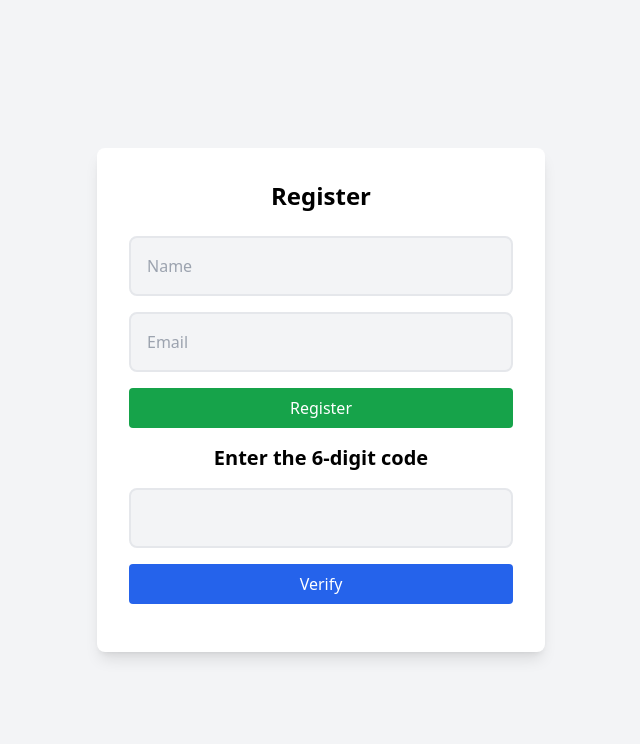
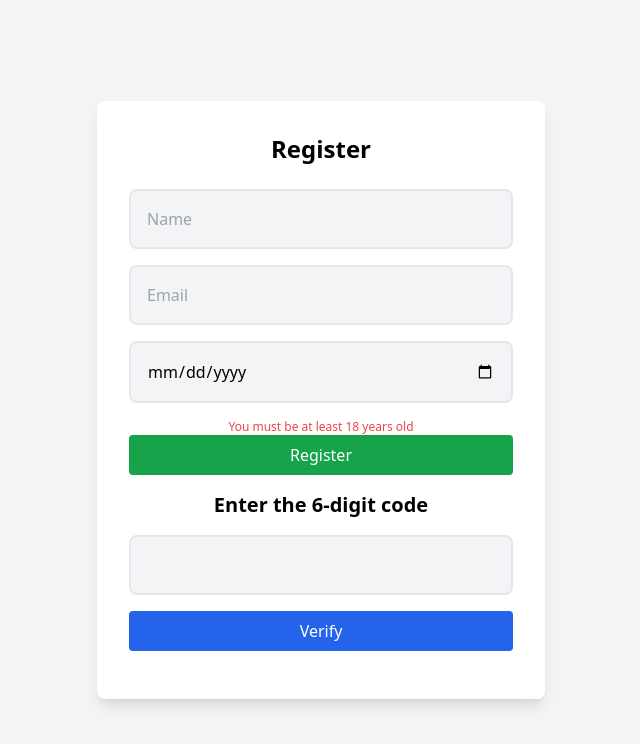
Before and after one commit to Crypt0Hackers/BallotVoting, a Next.js app: page / in a window 1280 px wide. Both pictures are taken after a click on the button "Register". Shown: the top 744 px of the page, without its empty margins (319-959 px from the left). Built offline with nearby package versions, Linux system fonts and the light colour scheme; no server answers.

Commit message:
added age restriction

```diff
--- a/src/pages/Admin.js
+++ b/src/pages/Admin.js
@@ -71,35 +71,35 @@ export default function Admin() {
                     <input
                         type="text"
                         placeholder="Candidate Name"
-                        className="w-full border border-gray-300 p-2 rounded"
+                        className="w-full border border-gray-300 p-2 rounded text-black"
                         value={name}
                         onChange={(e) => setName(e.target.value)}
                     />
                     <input
                         type="text"
                         placeholder="Party ShortCut"
-                        className="w-full border border-gray-300 p-2 rounded"
+                        className="w-full border border-gray-300 p-2 rounded text-black"
                         value={partyShortCut}
                         onChange={(e) => setPartyShortCut(e.target.value)}
                     />
                     <input
                         type="text"
                         placeholder="Party Flag"
-                        className="w-full border border-gray-300 p-2 rounded"
+                        className="w-full border border-gray-300 p-2 rounded text-black"
                         value={partyFlag}
                         onChange={(e) => setPartyFlag(e.target.value)}
                     />
                     <input
                         type="number"
                         placeholder="State Code"
-                        className="w-full border border-gray-300 p-2 rounded"
+                        className="w-full border border-gray-300 p-2 rounded text-black"
                         value={stateCode}
                         onChange={(e) => setStateCode(e.target.value)}
                     />
                     <input
                         type="number"
                         placeholder="Constituency Code"
-                        className="w-full border border-gray-300 p-2 rounded"
+                        className="w-full border border-gray-300 p-2 rounded text-black"
                         value={constituencyCode}
                         onChange={(e) => setConstituencyCode(e.target.value)}
                     />
@@ -107,7 +107,7 @@ export default function Admin() {
                     <input
                         type="text"
                         placeholder="Start Time"
-                        className="w-full border border-gray-300 p-2 rounded"
+                        className="w-full border border-gray-300 p-2 rounded text-black"
                         value={startTime}
                         onChange={(e) => setStartTime(e.target.value)}
                     />
@@ -115,7 +115,7 @@ export default function Admin() {
                     <input
                         type="text"
                         placeholder="End Time"
-                        className="w-full border border-gray-300 p-2 rounded"
+                        className="w-full border border-gray-300 p-2 rounded text-black"
                         value={endTime}
                         onChange={(e) => setEndTime(e.target.value)}
                     />
--- a/src/pages/Home.js
+++ b/src/pages/Home.js
@@ -233,17 +233,17 @@ export default function Home() {
   };
 
   return (
-    <div className="min-h-screen bg-gray-100 flex items-center justify-center">
+    <div className="min-h-screen bg-gray-100 text-black flex items-center justify-center">
       <div className="bg-white p-8 rounded-lg shadow-lg w-full max-w-md">
         <h1 className="text-2xl font-bold mb-6 text-center">Ballot</h1>
         {signer && (
-          <div className="bg-white p-8 rounded-lg shadow-lg w-full max-w-3xl mt-10">
+          <div className="bg-white text-black p-8 rounded-lg shadow-lg w-full max-w-3xl mt-10">
             <h2 className="text-xl font-bold mb-6 text-center">Candidates</h2>
             {renderCandidates()}
           </div>
         )}
         {signer && (
-          <div className="bg-white p-4 rounded-lg shadow-lg w-full max-w-md mt-4">
+          <div className="bg-white p-4 text-black rounded-lg shadow-lg w-full max-w-md mt-4">
             <h2 className="text-xl font-bold mb-4 text-center">Voting Details</h2>
             <p>Seconds to start time: {secondsToStartTime}</p>
             <p>Seconds to end time: {secondsToEnd}</p>
--- a/src/pages/index.js
+++ b/src/pages/index.js
@@ -1,18 +1,27 @@
 // pages/index.js
 import { useState } from "react";
 import { useRouter } from "next/router";
+import { isUserAtLeast18 } from "../utils/ageRestriction.js";
 
 export default function Home() {
     const [dataURL, setDataURL] = useState("");
     const [token, setToken] = useState("");
     const [message, setMessage] = useState("");
     const [error, setError] = useState("");
+    const [ageCheck, setAgeCheck] = useState("");
     const [name, setName] = useState("");
     const [email, setEmail] = useState("");
+    const [dateOfBirth, setDateOfBirth] = useState("");
 
     const router = useRouter();
 
     const register = async () => {
+
+        if (!isUserAtLeast18(dateOfBirth)) {
+            setAgeCheck("You must be at least 18 years old");
+            return
+        }
+
         const res = await fetch("/api/auth", {
           method: "POST",
           headers: { "Content-Type": "application/json" },
@@ -42,7 +51,7 @@ export default function Home() {
 
     return (
         <div className="min-h-screen bg-gray-100 flex items-center justify-center">
-            <div className="bg-white p-8 rounded-lg shadow-lg w-full max-w-md">
+            <div className="bg-white p-8 text-black rounded-lg shadow-lg w-full max-w-md">
                 <h1 className="text-2xl font-bold mb-6 text-center">Register</h1>
                 <input
                     type="text"
@@ -58,6 +67,18 @@ export default function Home() {
                     onChange={(e) => setEmail(e.target.value)}
                     className="bg-gray-100 border-2 w-full p-4 rounded-lg mb-4"
                 />
+                <input
+                    type="date"
+                    placeholder="Date of Birth"
+                    value={dateOfBirth}
+                    onChange={(e) => setDateOfBirth(e.target.value)}
+                    className="bg-gray-100 border-2 w-full p-4 rounded-lg mb-4"
+                />
+                {ageCheck && (
+                    <p className="text-red-500 text-xs text-center">
+                        {ageCheck}
+                    </p>
+                )}
                 <button
                     onClick={register}
                     className="bg-green-600 text-white px-6 py-2 rounded font-medium w-full mb-4"
--- /dev/null
+++ b/src/utils/ageRestriction.js
@@ -0,0 +1,13 @@
+export const isUserAtLeast18 = (dateOfBirth) => {
+    const birthDate = new Date(dateOfBirth);
+    const today = new Date();
+    let age = today.getFullYear() - birthDate.getFullYear();
+    const monthDifference = today.getMonth() - birthDate.getMonth();
+
+    // Adjust the age based on the month and day difference
+    if (monthDifference < 0 || (monthDifference === 0 && today.getDate() < birthDate.getDate())) {
+        age--;
+    }
+
+    return age >= 18;
+};
```
